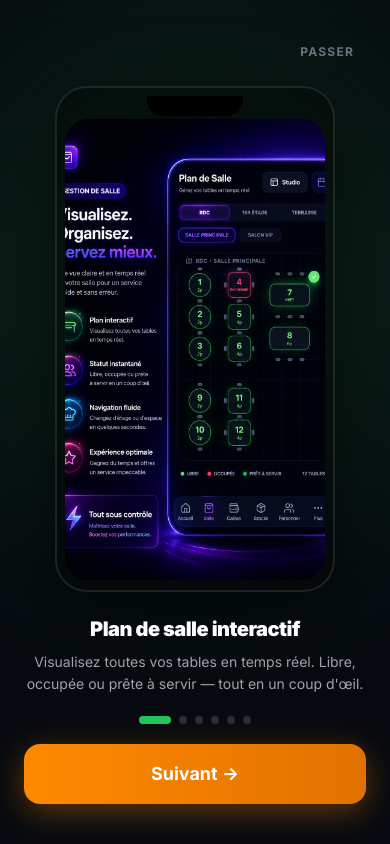
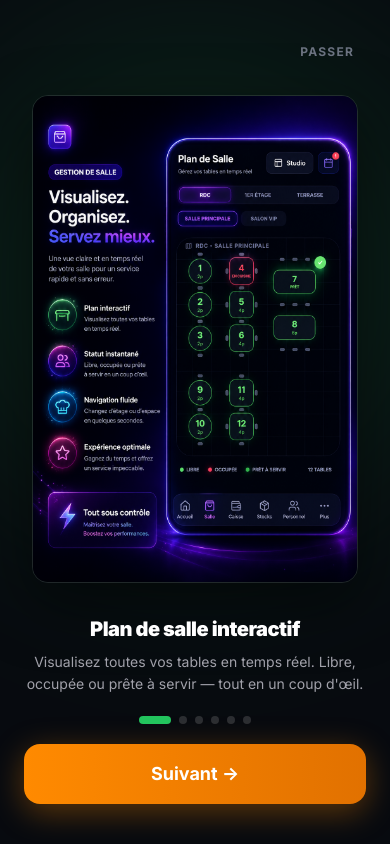
Before and after one commit to madouyatt95/RestauOS, a React (Vite) app: page / in a window 390 px wide. Built offline with nearby package versions, Linux system fonts and the light colour scheme.

Commit message:
fix: display onboarding images full-width without phone frame crop

```diff
--- a/src/pages/Landing.tsx
+++ b/src/pages/Landing.tsx
@@ -80,28 +80,18 @@ export default function Landing() {
           </button>
         </div>
 
-        {/* Phone mockup with demo image */}
+        {/* Demo image */}
         <AnimatePresence mode="wait">
           <motion.div
             key={slideIdx}
-            initial={{ opacity: 0, y: 40, scale: 0.92 }}
+            initial={{ opacity: 0, y: 40, scale: 0.95 }}
             animate={{ opacity: 1, y: 0, scale: 1 }}
             exit={{ opacity: 0, y: -30, scale: 0.95 }}
             transition={{ duration: 0.4, ease: 'easeOut' }}
-            className="relative z-10 w-full max-w-[280px]"
+            className="relative z-10 w-full max-w-sm px-2"
           >
-            {/* Phone frame */}
-            <div className="rounded-[2rem] border-2 border-white/10 bg-black/40 p-2 shadow-[0_20px_80px_rgba(0,0,0,0.6)]">
-              {/* Notch */}
-              <div className="mx-auto w-24 h-5 bg-black rounded-b-2xl mb-1" />
-              {/* Screen */}
-              <motion.div
-                animate={{ y: [0, -6, 0] }}
-                transition={{ duration: 3, repeat: Infinity, ease: 'easeInOut' }}
-                className="rounded-[1.5rem] overflow-hidden"
-              >
-                <img src={slide.image} alt={slide.title} className="w-full aspect-[9/16] object-cover" />
-              </motion.div>
+            <div className="rounded-2xl overflow-hidden shadow-[0_20px_60px_rgba(0,0,0,0.5)] border border-white/10">
+              <img src={slide.image} alt={slide.title} className="w-full object-contain" />
             </div>
           </motion.div>
         </AnimatePresence>
```
